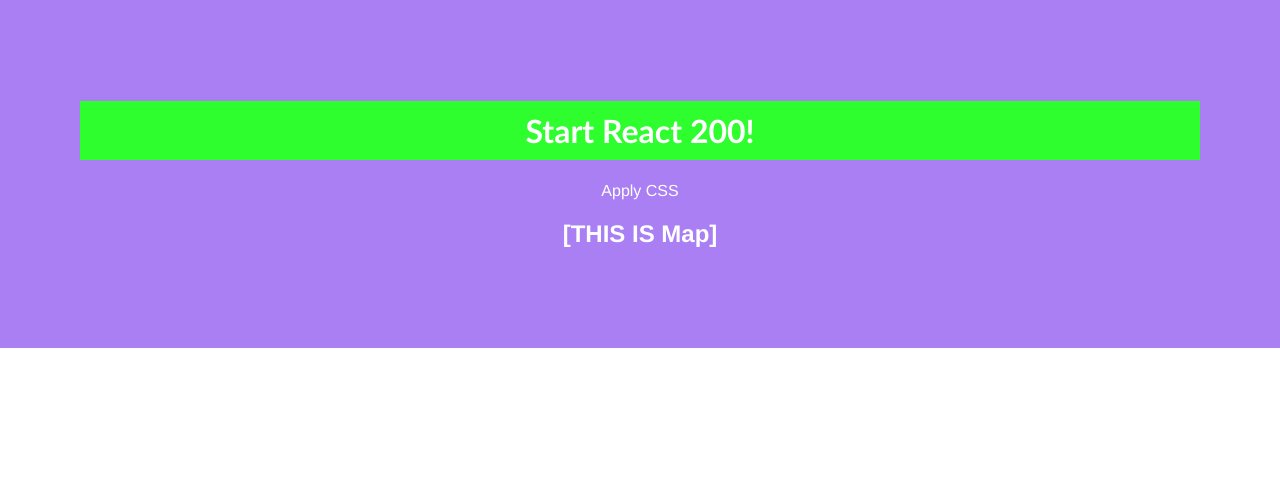
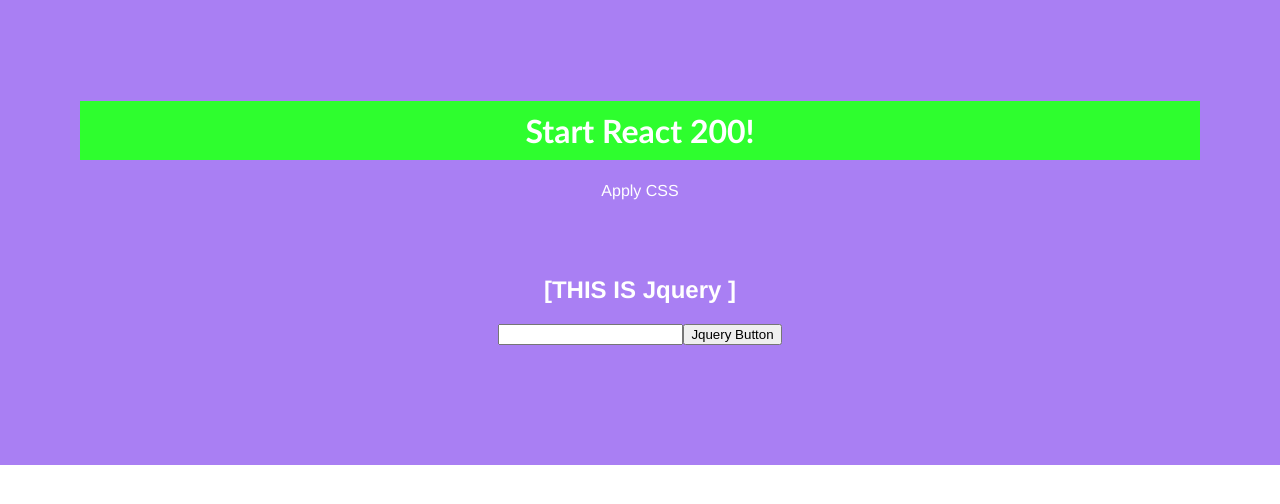
Before and after one commit to johncmk/React, a React (Create React App) app: page / in a window 1280 px wide. Shown: the top 504 px of the page. Built offline with nearby package versions, Linux system fonts and the light colour scheme; the HTML template or start-up script is replaced by a standard one.

Commit message:
React Part 1 Complete

```diff
--- a/src/App.js
+++ b/src/App.js
@@ -1,6 +1,6 @@
 import React from "react";
 import './App.css';
-import Map from './Map';
+import Jquery from './Jquery';
 
 function App()
 {
@@ -8,7 +8,7 @@
         <div>
             <h1>Start React 200!</h1>
             <p>Apply CSS</p>
-            <Map/>
+            <Jquery/>
         </div>
     )
 }
--- /dev/null
+++ b/src/Jquery.js
@@ -0,0 +1,25 @@
+import React, { Component } from 'react';
+import $ from 'jquery';
+
+class Jquery extends Component
+{
+    input_alert = (e) => {
+        var input_val = $('#inputId').val();
+        alert(input_val);
+    }
+
+    render()
+    {
+        return (
+            <div>
+                <h2>[THIS IS Jquery ]</h2>
+                <input id="inputId" name="inputName"/>
+                <button id="buttonId" onClick={e => this.input_alert(e)}>
+                    Jquery Button
+                </button>
+            </div>
+        )
+    }
+}
+
+export default Jquery;
```
